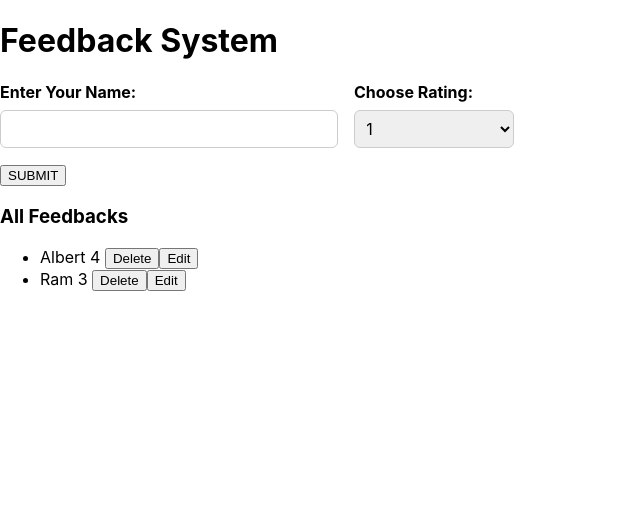
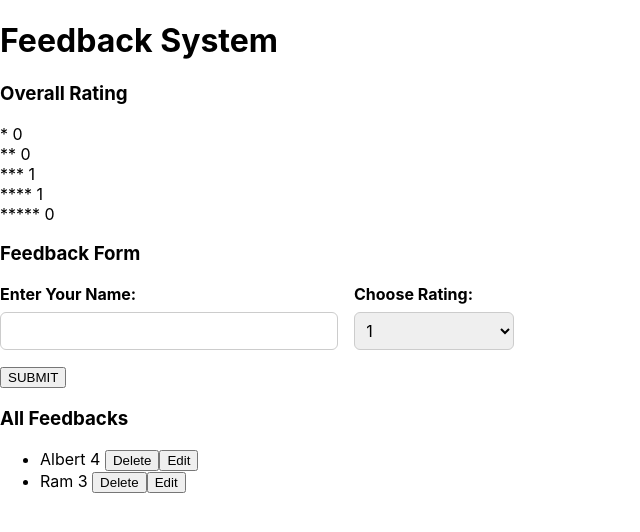
Before and after one commit to vandanacr538/feedback-system, a React (Create React App) app: page / in a window 1280 px wide. Shown: the top 532 px of the page, without its empty margins (0-640 px from the left). Built offline with nearby package versions, Linux system fonts and the light colour scheme.

Commit message:
Added OverallRatings Section

```diff
--- a/src/App.js
+++ b/src/App.js
@@ -1,21 +1,40 @@
-import React, { useState } from 'react';
+import React, { useEffect, useState } from 'react';
 import FeedBackForm from './components/FeedBackForm/FeedBackForm';
 import FeedbackList from './components/Feedbacks/FeedbackList';
+import OverallRating from './components/OverallRatings/OverallRatings';
 
 function App() {
   const [feedbacks, setFeedbacks]=useState([
     {id:"1", name: "Albert", rating: "4"},
     {id:"2", name: "Ram", rating: "3"}
   ]);
+  const [ratings, setRatings]=useState({"1":0, "2":0, "3":0, "4":0, "5":0});
+
+  useEffect(()=>{
+    const countObj={"1":0, "2":0, "3":0, "4":0, "5":0};
+    for(let key of feedbacks){
+      if(key.rating>0){
+        countObj[key.rating]=countObj[key.rating]+1;
+      }
+    }
+    setRatings(countObj);
+  }, [feedbacks]);
+
   const saveFeedbackHandler=(feedback)=>{
     setFeedbacks((prevFeedback)=>{
       return [...prevFeedback, feedback];
     })
+    if(feedback.rating>0){
+      setRatings((prevRating)=>{
+        return ({...prevRating, [feedback.rating]:prevRating[feedback.rating]+1});
+      })
+    }
   }
 
   return (
     <React.Fragment>
       <h1>Feedback System</h1>
+      <OverallRating ratings={ratings}/>
       <FeedBackForm onSaveFeedback={saveFeedbackHandler}/>
       <FeedbackList feedbacks={feedbacks}/>
     </React.Fragment>
--- a/src/components/FeedBackForm/FeedBackForm.js
+++ b/src/components/FeedBackForm/FeedBackForm.js
@@ -3,7 +3,7 @@ import "./FeedBackForm.css";
 
 const FeedBackForm = (props) => {
   const [enteredName, setEnteredName]=useState("");
-  const [enteredRating, setEnteredRating]=useState("1");
+  const [enteredRating, setEnteredRating]=useState(1);
 
   const nameChangeHandler=(event)=>{
     setEnteredName(event.target.value);
@@ -25,6 +25,7 @@ const FeedBackForm = (props) => {
   return (
     <React.Fragment>
       <form onSubmit={formSubmitHandler}>
+        <h3>Feedback Form</h3>
         <div className="new-feedback_controls">
           <div className="new-feedback_control">
             <label htmlFor="name">Enter Your Name:</label>
--- /dev/null
+++ b/src/components/OverallRatings/OverallRatings.js
@@ -0,0 +1,17 @@
+import React, { useState } from "react";
+
+const OverallRating=(props)=>{
+    const {"1": one, "2":two,"3":three,"4":four,"5":five}=props.ratings;
+    return(
+        <div>
+            <h3>Overall Rating</h3>
+            <div>*  {one}</div>
+            <div>**  {two}</div>
+            <div>*** {three}</div>
+            <div>**** {four}</div>
+            <div>***** {five}</div>
+        </div>
+    )
+}
+
+export default OverallRating;
```
